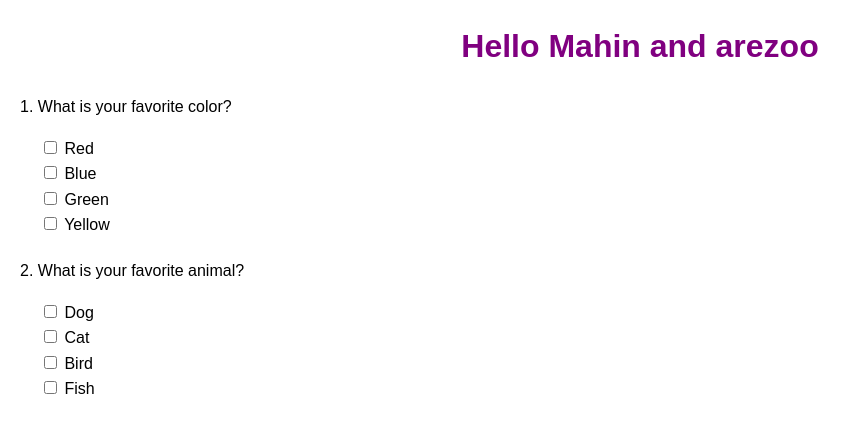
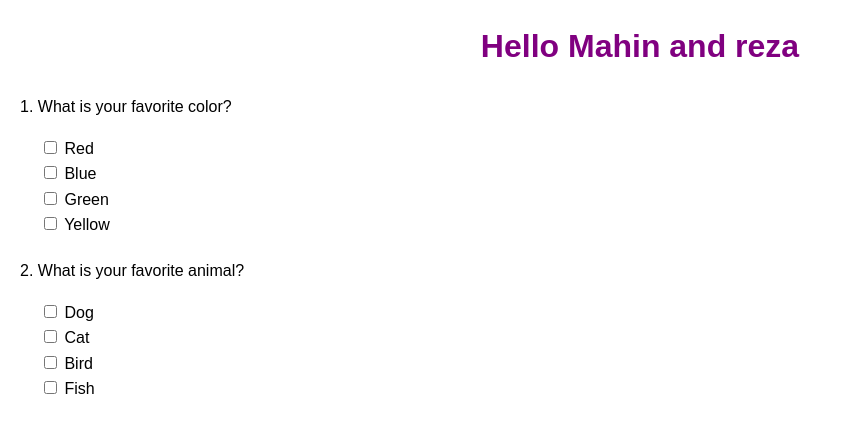
Before and after one commit to MahinVazifeh/Mahin_Test_Git, a plain HTML site: page index.html in a window 1280 px wide. Shown: the whole page, without its empty margins (0-860 px from the left). Drawn offline with Linux system fonts and the light colour scheme.

Commit message:
Update index.html

```diff
--- a/index.html
+++ b/index.html
@@ -24,7 +24,7 @@
     </style>
 </head>
 <body>
-    <h1>Hello Mahin and arezoo</h1>
+    <h1>Hello Mahin and reza</h1>
 
     <div class="question">
         <p>1. What is your favorite color?</p>
```
